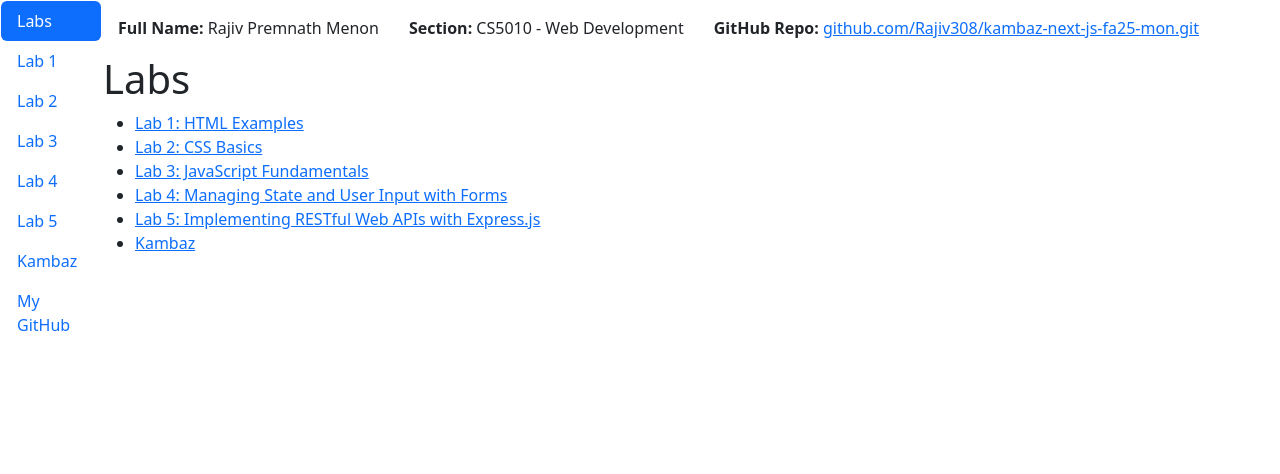
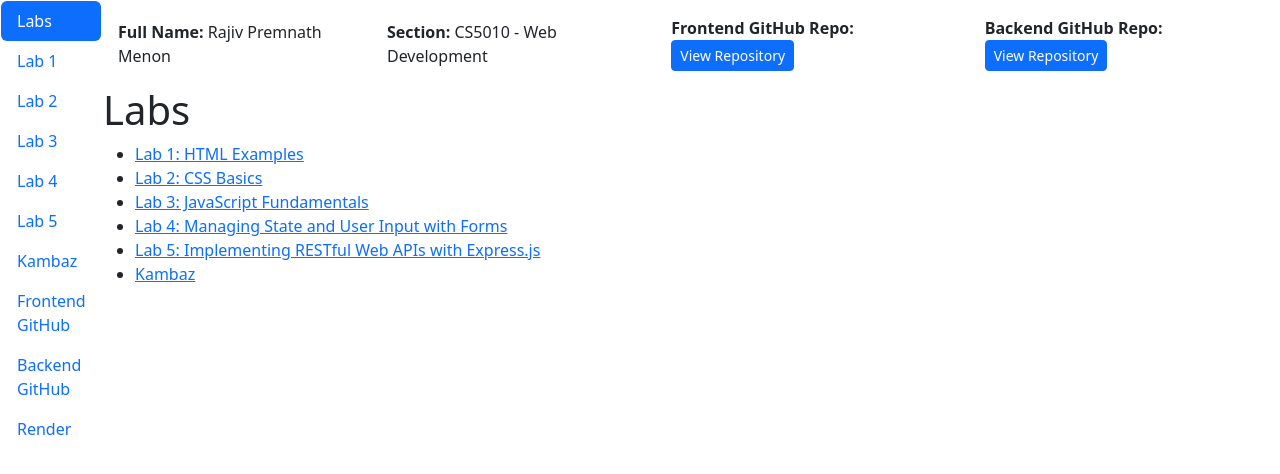
Before and after one commit to Rajiv308/kambaz-next-js-fa25-mon, a Next.js app: page /Labs in a window 1280 px wide. Shown: the top 474 px of the page. Built offline with nearby package versions, Linux system fonts and the light colour scheme.

Commit message:
Adding Deliverables

```diff
--- a/app/Labs/TOC.tsx
+++ b/app/Labs/TOC.tsx
@@ -76,7 +76,23 @@ export default function TOC() {
           href="https://github.com/Rajiv308/kambaz-next-js-fa25-mon"
           style={{ width: "100px" }}
         >
-          My GitHub
+          Frontend GitHub
+        </NavLink>
+      </NavItem>
+      <NavItem>
+        <NavLink
+          href="https://github.com/Rajiv308/kambaz-node-server-app"
+          style={{ width: "100px" }}
+        >
+          Backend GitHub
+        </NavLink>
+      </NavItem>
+      <NavItem>
+        <NavLink
+          href="https://kambaz-node-server-app-6lfs.onrender.com"
+          style={{ width: "100px" }}
+        >
+          Render
         </NavLink>
       </NavItem>
     </Nav>
--- a/app/Labs/page.tsx
+++ b/app/Labs/page.tsx
@@ -12,13 +12,25 @@ export default function Labs() {
               <strong>Section:</strong> CS5010 - Web Development
             </td>
             <td>
-              <strong>GitHub Repo: </strong>
+              <strong>Frontend GitHub Repo: </strong>
               <a
                 href="https://github.com/Rajiv308/kambaz-next-js-fa25-mon.git"
                 target="_blank"
                 rel="noopener noreferrer"
+                className="btn btn-primary btn-sm"
               >
-                github.com/Rajiv308/kambaz-next-js-fa25-mon.git
+                View Repository
+              </a>
+            </td>
+            <td>
+              <strong>Backend GitHub Repo: </strong>
+              <a
+                href="https://github.com/Rajiv308/kambaz-node-server-app.git"
+                target="_blank"
+                rel="noopener noreferrer"
+                className="btn btn-primary btn-sm"
+              >
+                View Repository
               </a>
             </td>
           </tr>
```
